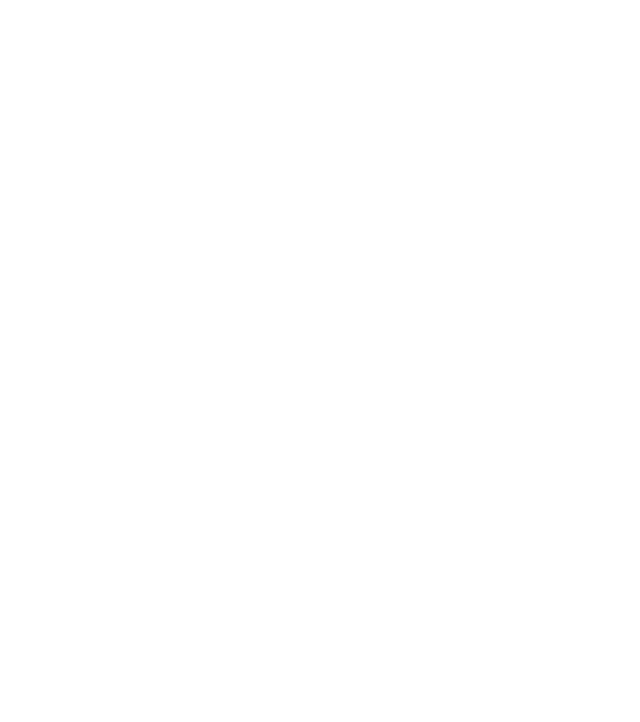
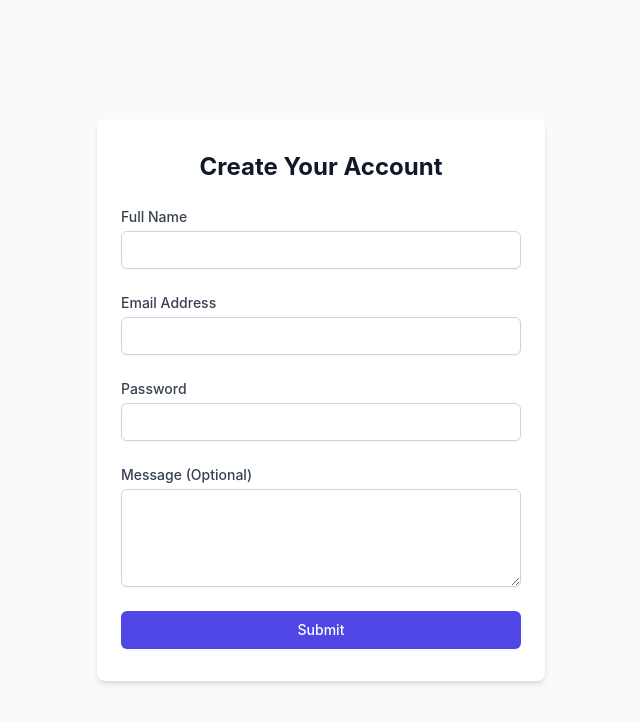
Before and after one commit to rynsy/blog, a Gatsby site: page /test/form in a window 1280 px wide. Before the commit this address had no page. Shown: the whole page, without its empty margins (319-959 px from the left). Built offline with nearby package versions, Linux system fonts and the light colour scheme; Gatsby itself is replaced by a stand-in of ours.

Commit message:
Switching to tailwindUI. Added sample form.

```diff
--- a/gatsby-node.ts
+++ b/gatsby-node.ts
@@ -2,20 +2,19 @@
 import { GatsbyNode } from "gatsby"
 
 /**
- * @type {import('gatsby').GatsbyNode['createPages']}
+ * Create pages dynamically from MarkdownRemark nodes
  */
 export const createPages: GatsbyNode["createPages"] = async ({
   graphql,
   actions,
 }) => {
   const { createPage } = actions
+
   const result = await graphql<{
     allMarkdownRemark: {
       nodes: Array<{
         id: string
-        frontmatter: {
-          slug: string
-        }
+        frontmatter: { slug: string }
       }>
     }
   }>(`
@@ -32,33 +31,37 @@
   `)
 
   if (result.errors || !result.data) {
-    throw result.errors
+    throw result.errors || new Error("No data returned from GraphQL query")
   }
 
-  result.data?.allMarkdownRemark.nodes.forEach(node => {
+  result.data.allMarkdownRemark.nodes.forEach(node => {
     if (node.frontmatter.slug) {
       createPage({
         path: `/blog/${node.frontmatter.slug}`,
         component: path.resolve(`./src/templates/blog-post.tsx`),
-        context: {
-          id: node.id,
-        },
+        context: { id: node.id },
       })
     }
   })
 }
 
+/**
+ * Add slugs to MarkdownRemark nodes
+ */
 export const onCreateNode: GatsbyNode["onCreateNode"] = ({ node, actions }) => {
   const { createNodeField } = actions
-  if (node.internal.type === `MarkdownRemark`) {
+  if (node.internal.type === `MarkdownRemark` && node.frontmatter.slug) {
     createNodeField({
       node,
-      name: `slug`,
+      name: "slug",
       value: node.frontmatter.slug,
     })
   }
 }
 
+/**
+ * Webpack configuration with fallback polyfills
+ */
 export const onCreateWebpackConfig = ({ actions }) => {
   actions.setWebpackConfig({
     resolve: {
--- /dev/null
+++ b/src/pages/test/form.tsx
@@ -0,0 +1,116 @@
+import React, { useState } from "react"
+
+const TailwindUIForm = () => {
+  const [formData, setFormData] = useState({
+    fullName: "",
+    email: "",
+    password: "",
+    message: "",
+  })
+
+  const handleChange = (
+    e: React.ChangeEvent<HTMLInputElement | HTMLTextAreaElement>
+  ) => {
+    setFormData({
+      ...formData,
+      [e.target.name]: e.target.value,
+    })
+  }
+
+  const handleSubmit = (e: React.FormEvent<HTMLFormElement>) => {
+    e.preventDefault()
+    console.log("Form submitted:", formData)
+    // Add your form submission logic here
+  }
+
+  return (
+    <div className="flex items-center justify-center min-h-screen bg-gray-50 py-6 px-4 sm:px-6 lg:px-8">
+      <div className="w-full max-w-md space-y-8">
+        <div className="bg-white py-8 px-6 shadow-md rounded-lg">
+          <h2 className="text-2xl font-bold text-gray-900 text-center">
+            Create Your Account
+          </h2>
+          <form className="mt-6 space-y-6" onSubmit={handleSubmit}>
+            <div>
+              <label
+                htmlFor="fullName"
+                className="block text-sm font-medium text-gray-700"
+              >
+                Full Name
+              </label>
+              <input
+                id="fullName"
+                name="fullName"
+                type="text"
+                required
+                value={formData.fullName}
+                onChange={handleChange}
+                className="mt-1 block w-full px-4 py-2 border border-gray-300 rounded-md shadow-sm focus:ring-indigo-500 focus:border-indigo-500 sm:text-sm"
+              />
+            </div>
+            <div>
+              <label
+                htmlFor="email"
+                className="block text-sm font-medium text-gray-700"
+              >
+                Email Address
+              </label>
+              <input
+                id="email"
+                name="email"
+                type="email"
+                required
+                value={formData.email}
+                onChange={handleChange}
+                className="mt-1 block w-full px-4 py-2 border border-gray-300 rounded-md shadow-sm focus:ring-indigo-500 focus:border-indigo-500 sm:text-sm"
+              />
+            </div>
+            <div>
+              <label
+                htmlFor="password"
+                className="block text-sm font-medium text-gray-700"
+              >
+                Password
+              </label>
+              <input
+                id="password"
+                name="password"
+                type="password"
+                required
+                value={formData.password}
+                onChange={handleChange}
+                className="mt-1 block w-full px-4 py-2 border border-gray-300 rounded-md shadow-sm focus:ring-indigo-500 focus:border-indigo-500 sm:text-sm"
+              />
+            </div>
+            <div>
+              <label
+                htmlFor="message"
+                className="block text-sm font-medium text-gray-700"
+              >
+                Message (Optional)
+              </label>
+              <textarea
+                id="message"
+                name="message"
+                rows={4}
+                value={formData.message}
+                onChange={handleChange}
+                className="mt-1 block w-full px-4 py-2 border border-gray-300 rounded-md shadow-sm focus:ring-indigo-500 focus:border-indigo-500 sm:text-sm"
+              />
+            </div>
+            <div>
+              <button
+                type="submit"
+                className="w-full flex justify-center py-2 px-4 border border-transparent rounded-md shadow-sm text-sm font-medium text-white bg-indigo-600 hover:bg-indigo-700 focus:outline-none focus:ring-2 focus:ring-offset-2 focus:ring-indigo-500"
+              >
+                Submit
+              </button>
+            </div>
+          </form>
+        </div>
+      </div>
+    </div>
+  )
+}
+
+export default TailwindUIForm
--- a/src/templates/blog-post.tsx
+++ b/src/templates/blog-post.tsx
@@ -3,7 +3,10 @@
 import Layout from "../components/layout"
 import SEO from "../components/seo"
 
-const BlogPostTemplate: React.FC<PageProps<Queries.BlogPostBySlugQuery>> = ({ data, location }) => {
+const BlogPostTemplate: React.FC<PageProps<Queries.BlogPostBySlugQuery>> = ({
+  data,
+  location,
+}) => {
   const post = data.markdownRemark
   const siteTitle = data.site?.siteMetadata?.title || `Title`
 
@@ -13,6 +16,7 @@
 
   return (
     <Layout location={location} title={siteTitle}>
+      <div>Can you see me? </div>
       <SEO title={post.frontmatter.title} description={post.excerpt} />
       <div>
         <h1>{post.frontmatter.title}</h1>
--- a/tailwind.config.js
+++ b/tailwind.config.js
@@ -6,57 +6,62 @@
     "./src/pages/**/*.{js,jsx,ts,tsx}",
     "./src/components/**/*.{js,jsx,ts,tsx}",
     "./content/**/*.{md,mdx}",
+    "./node_modules/@headlessui/react/**/*.{js,ts,jsx,tsx}", // Include Headless UI
+    "./node_modules/@heroicons/react/**/*.{js,ts,jsx,tsx}", // Include Heroicons
   ],
   theme: {
     extend: {
       borderRadius: {
-  			lg: 'var(--radius)',
-  			md: 'calc(var(--radius) - 2px)',
-  			sm: 'calc(var(--radius) - 4px)'
+        lg: "var(--radius)",
+        md: "calc(var(--radius) - 2px)",
+        sm: "calc(var(--radius) - 4px)",
+      },
+      fontFamily: {
+        sans: ["Inter", "sans-serif"],
       },
       colors: {
-  			background: 'hsl(var(--background))',
-  			foreground: 'hsl(var(--foreground))',
+        background: "hsl(var(--background))",
+        foreground: "hsl(var(--foreground))",
         card: {
-  				DEFAULT: 'hsl(var(--card))',
-  				foreground: 'hsl(var(--card-foreground))'
+          DEFAULT: "hsl(var(--card))",
+          foreground: "hsl(var(--card-foreground))",
         },
         popover: {
-  				DEFAULT: 'hsl(var(--popover))',
-  				foreground: 'hsl(var(--popover-foreground))'
+          DEFAULT: "hsl(var(--popover))",
+          foreground: "hsl(var(--popover-foreground))",
         },
         primary: {
-  				DEFAULT: 'hsl(var(--primary))',
-  				foreground: 'hsl(var(--primary-foreground))'
+          DEFAULT: "hsl(var(--primary))",
+          foreground: "hsl(var(--primary-foreground))",
         },
         secondary: {
-  				DEFAULT: 'hsl(var(--secondary))',
-  				foreground: 'hsl(var(--secondary-foreground))'
+          DEFAULT: "hsl(var(--secondary))",
+          foreground: "hsl(var(--secondary-foreground))",
         },
         muted: {
-  				DEFAULT: 'hsl(var(--muted))',
-  				foreground: 'hsl(var(--muted-foreground))'
+          DEFAULT: "hsl(var(--muted))",
+          foreground: "hsl(var(--muted-foreground))",
         },
         accent: {
-  				DEFAULT: 'hsl(var(--accent))',
-  				foreground: 'hsl(var(--accent-foreground))'
+          DEFAULT: "hsl(var(--accent))",
+          foreground: "hsl(var(--accent-foreground))",
         },
         destructive: {
-  				DEFAULT: 'hsl(var(--destructive))',
-  				foreground: 'hsl(var(--destructive-foreground))'
+          DEFAULT: "hsl(var(--destructive))",
+          foreground: "hsl(var(--destructive-foreground))",
         },
-  			border: 'hsl(var(--border))',
-  			input: 'hsl(var(--input))',
-  			ring: 'hsl(var(--ring))',
+        border: "hsl(var(--border))",
+        input: "hsl(var(--input))",
+        ring: "hsl(var(--ring))",
         chart: {
-  				'1': 'hsl(var(--chart-1))',
-  				'2': 'hsl(var(--chart-2))',
-  				'3': 'hsl(var(--chart-3))',
-  				'4': 'hsl(var(--chart-4))',
-  				'5': 'hsl(var(--chart-5))'
-  			}
-  		}
-  	}
+          1: "hsl(var(--chart-1))",
+          2: "hsl(var(--chart-2))",
+          3: "hsl(var(--chart-3))",
+          4: "hsl(var(--chart-4))",
+          5: "hsl(var(--chart-5))",
+        },
+      },
+    },
   },
   plugins: [require("tailwindcss-animate")],
 }
--- a/tsconfig.json
+++ b/tsconfig.json
@@ -2,7 +2,7 @@
   "compilerOptions": {
     "target": "esnext",
     "module": "esnext",
-    "jsx": "preserve",
+    "jsx": "react-jsx",
     "lib": ["dom", "esnext"],
     "moduleResolution": "node",
     "strict": true,
```
Also changed, not shown: package.json (+14 -5 lines), src/pages/index.tsx (+0 -16 lines), components.json (deleted), 1 other file. Lines whose indentation alone changed are shown as unchanged.
